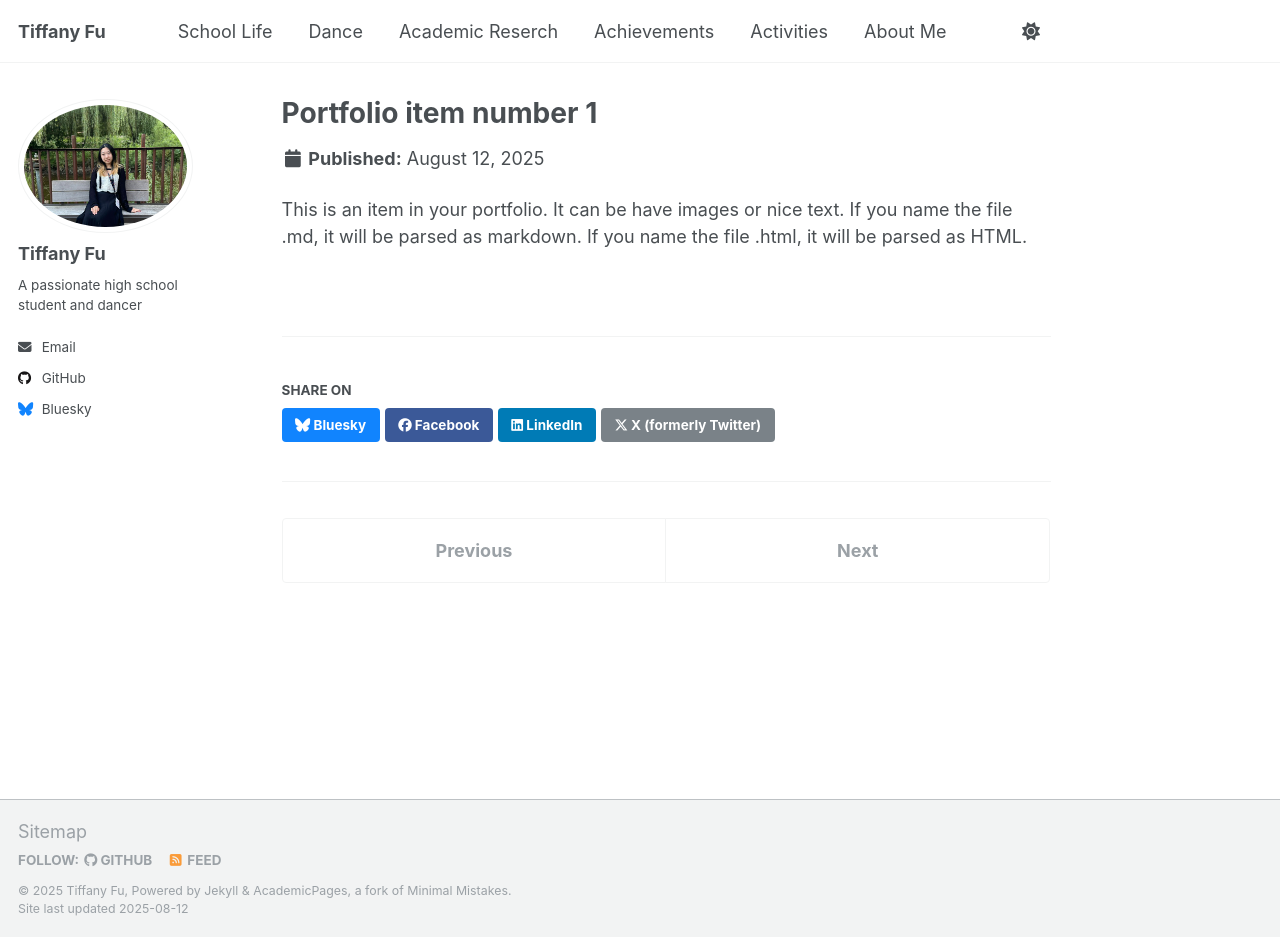
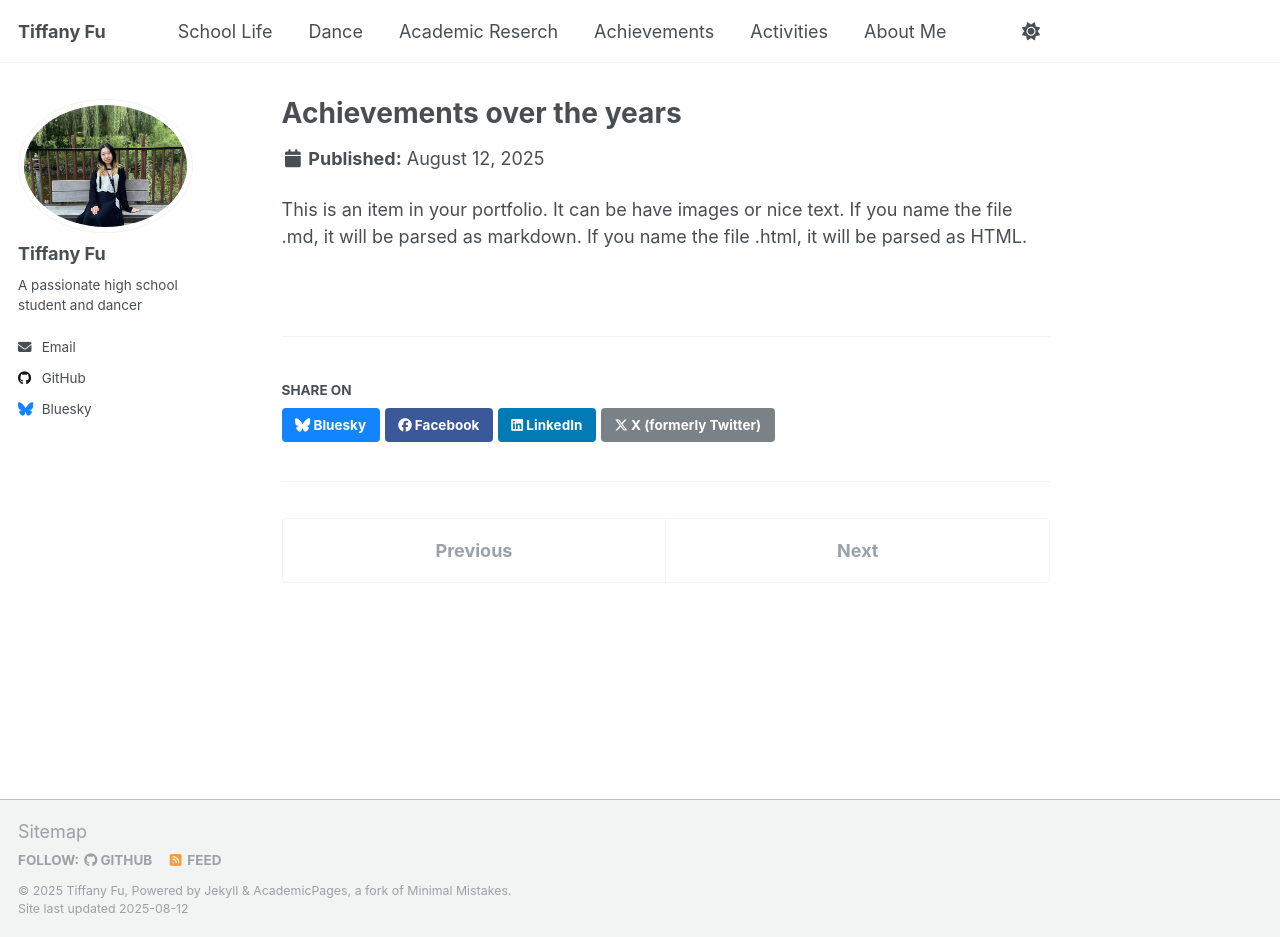
Before and after one commit to TiffanyJTFu/TiffanyFu, a Jekyll site: the page built from _portfolio/portfolio-1.md, in a window 1280 px wide and 937 px high. Built offline with Jekyll 4.4.1, drawn with Linux system fonts in a browser that asks for light colours; a script that is not in the unit is left out.

Commit message:
Update portfolio-1.md

```diff
--- a/_portfolio/portfolio-1.md
+++ b/_portfolio/portfolio-1.md
@@ -1,5 +1,5 @@
 ---
-title: "Portfolio item number 1"
+title: "Achievements over the years"
 excerpt: "Short description of portfolio item number 1<br/><img src='/images/500x300.png'>"
 collection: portfolio
 ---
```
